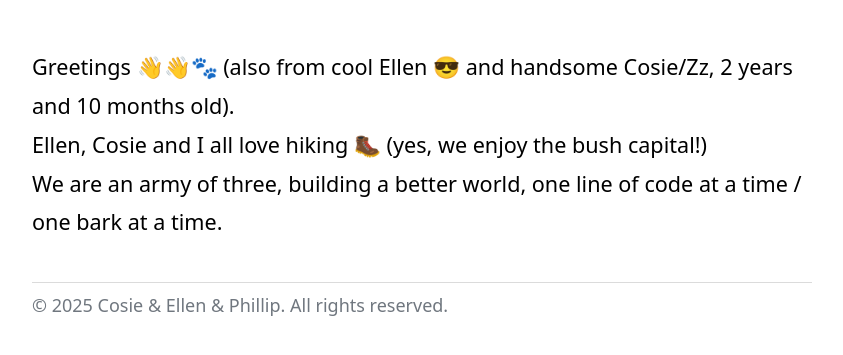
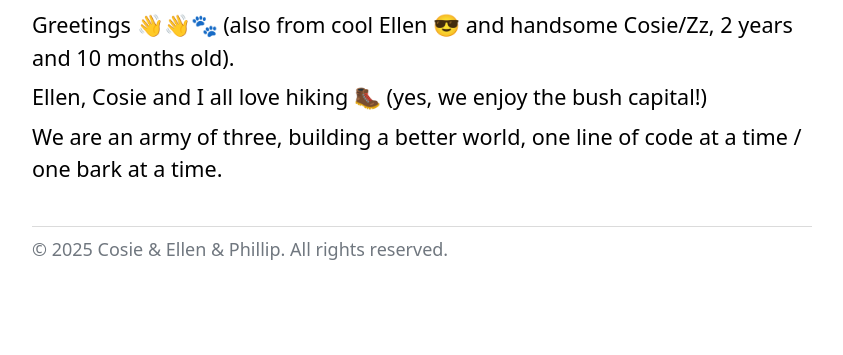
Before and after one commit to tian3rd/cosie.me-fastapi, a FastAPI app: page / in a window 1280 px wide. Shown: the part 268-623 px from the top of the page, without its empty margins (218-1061 px from the left). Run offline with FastAPI, Linux system fonts and the light colour scheme.

Commit message:
Update line distance of paragraphs on homepage

```diff
--- a/src/style/home.module.css
+++ b/src/style/home.module.css
@@ -31,7 +31,9 @@
 }
 
 .home p {
-  line-height: 1.8;
+  line-height: 1.5;
+  margin-top: 0.4rem;
+  margin-bottom: 0.1rem;
   color: #000;
   font-size: 1.2rem;
 }
--- a/src/template/home.html
+++ b/src/template/home.html
@@ -1,6 +1,9 @@
 {% extends "base.html" %} {% block content %}
 <div class="home">
-  <p>{{ self_introduction }}</p>
+  <!-- <p>{{ self_introduction }}</p> -->
+  {% for line in self_introduction.split('\n') %}
+  <p>{{ line }}</p>
+  {% endfor %}
 </div>
 {% endblock %} {% block styles %}
 <link rel="stylesheet" href="/static/css/home.module.css" />
```
